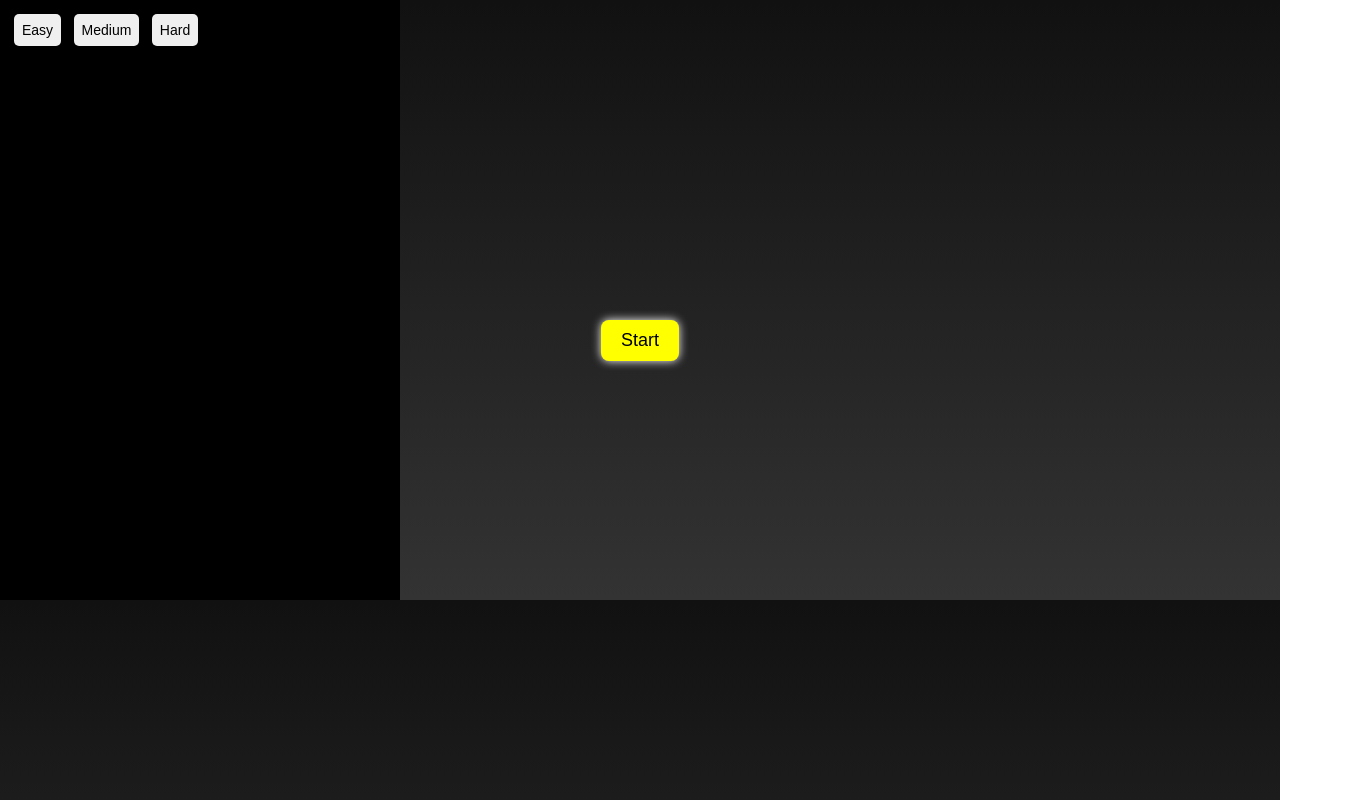
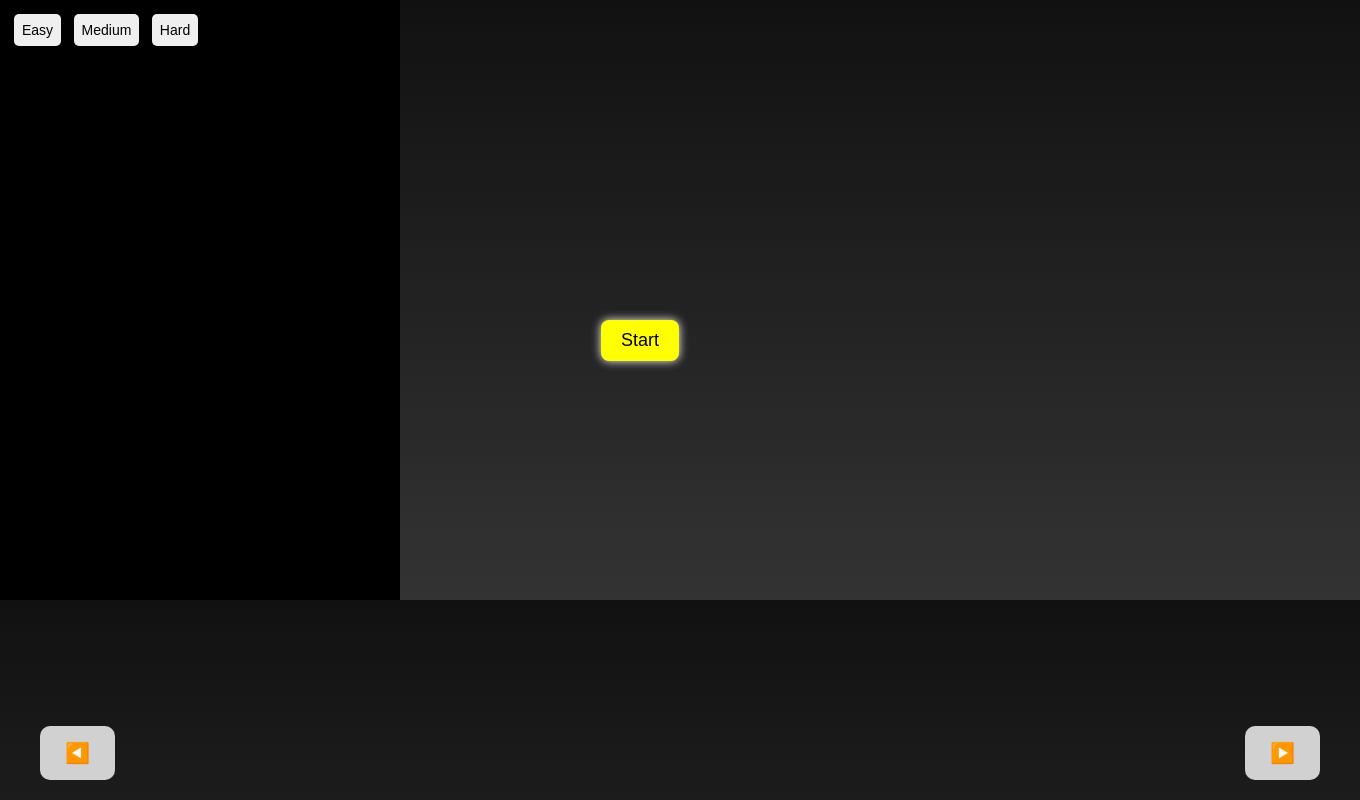
Before and after one commit to rockez118/dodge-game2, a plain HTML site: page index.html in a window 1280 px wide. Shown: the whole page, 1360 px wide, since content can reach past the window. Drawn offline with Linux system fonts and the light colour scheme.

Commit message:
Update index.html

```diff
--- a/index.html
+++ b/index.html
@@ -62,6 +62,29 @@
       border: none;
       cursor: pointer;
     }
+
+    .controls {
+      position: absolute;
+      bottom: 20px;
+      width: 100%;
+      display: flex;
+      justify-content: space-between;
+      padding: 0 40px;
+      z-index: 1000;
+    }
+
+    .control-btn {
+      background: rgba(255, 255, 255, 0.8);
+      border: none;
+      border-radius: 10px;
+      padding: 15px 25px;
+      font-size: 20px;
+      cursor: pointer;
+    }
+
+    .control-btn:active {
+      background: yellow;
+    }
   </style>
 </head>
 <body>
@@ -72,6 +95,12 @@
   </div>
   <button id="startBtn" class="btn" onclick="startGame()">Start</button>
   <button id="restartBtn" class="btn" onclick="restartGame()">Restart</button>
+
+  <div class="controls">
+    <button class="control-btn" onmousedown="leftPressed=true" onmouseup="leftPressed=false" ontouchstart="leftPressed=true" ontouchend="leftPressed=false">◀️</button>
+    <button class="control-btn" onmousedown="rightPressed=true" onmouseup="rightPressed=false" ontouchstart="rightPressed=true" ontouchend="rightPressed=false">▶️</button>
+  </div>
+
   <canvas id="gameCanvas" width="400" height="600"></canvas>
 
   <script>
@@ -86,6 +115,9 @@
     let animationId;
     let isGameOver = false;
     let difficulty = "medium";
+
+    let leftPressed = false;
+    let rightPressed = false;
 
     function setDifficulty(level) {
       difficulty = level;
@@ -120,8 +152,8 @@
       if (isGameOver) return;
       ctx.clearRect(0, 0, canvas.width, canvas.height);
 
-      if (keys["ArrowLeft"] && player.x > 0) player.x -= 5;
-      if (keys["ArrowRight"] && player.x + player.width < canvas.width) player.x += 5;
+      if ((keys["ArrowLeft"] || leftPressed) && player.x > 0) player.x -= 5;
+      if ((keys["ArrowRight"] || rightPressed) && player.x + player.width < canvas.width) player.x += 5;
 
       drawPlayer();
 
```
